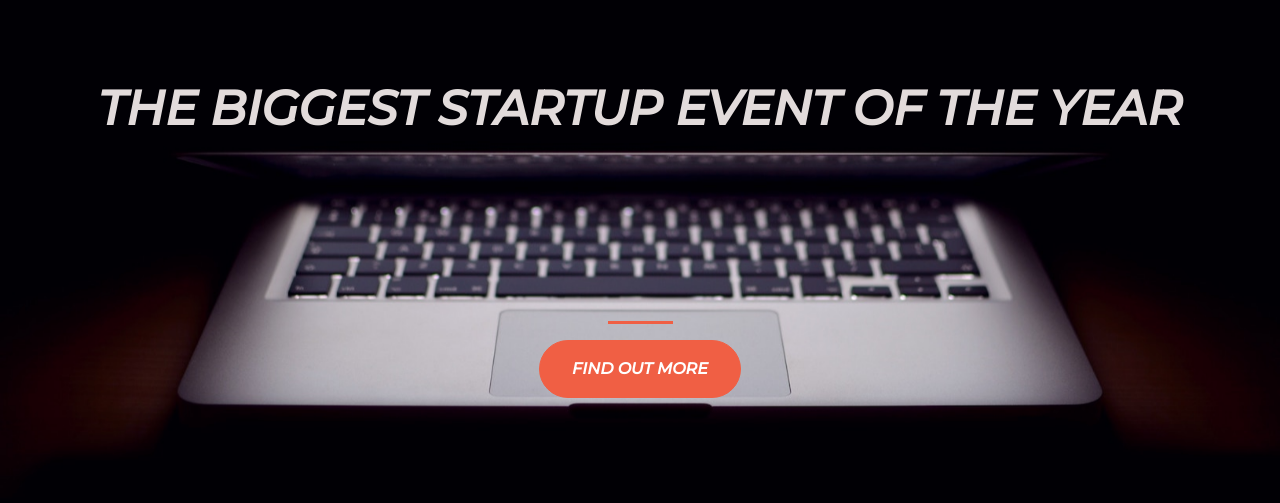
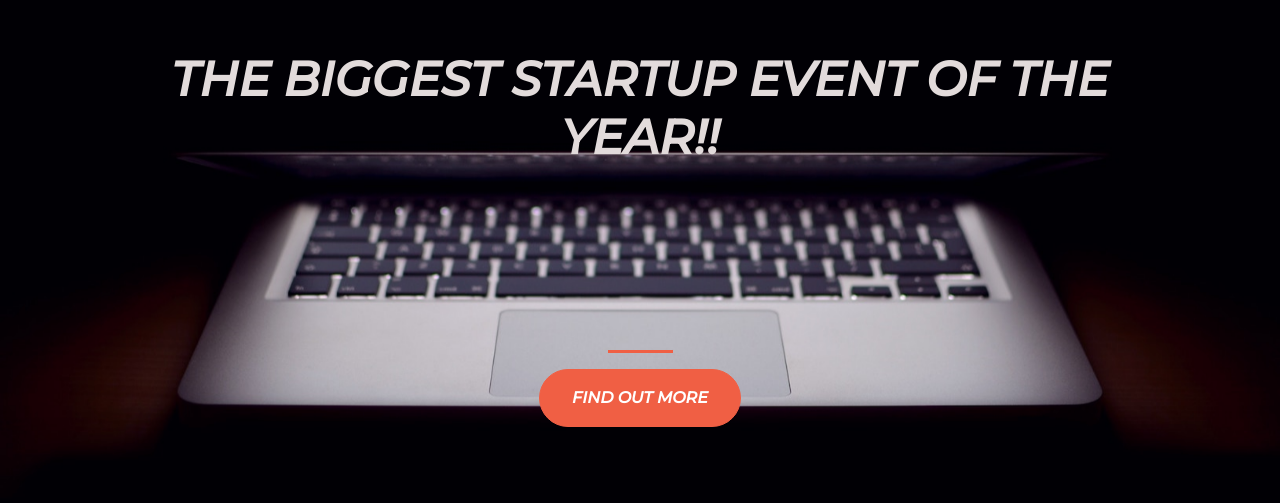
Before and after one commit to temurbek-4224/temurbek-personal-website, a plain HTML site: page index.html in a window 1280 px wide. Shown: the part 161-664 px from the top of the page. Drawn offline with nearby package versions, Linux system fonts and the light colour scheme.

Commit message:
add exclamation marks again1

```diff
--- a/index.html
+++ b/index.html
@@ -13,7 +13,7 @@
 	<div class="container d-flex align-items-center h-100">
 		<div class="row">
 			<header class="col-12 text-center">
-				<h1 class="text-uppercase"><strong>The biggest startup event of the year</strong></h1>
+				<h1 class="text-uppercase"><strong>The biggest startup event of the year!!</strong></h1>
 			</header>
 			<div class="buffer col-12"></div>
 	    <section class="col-12 text-center">
```
